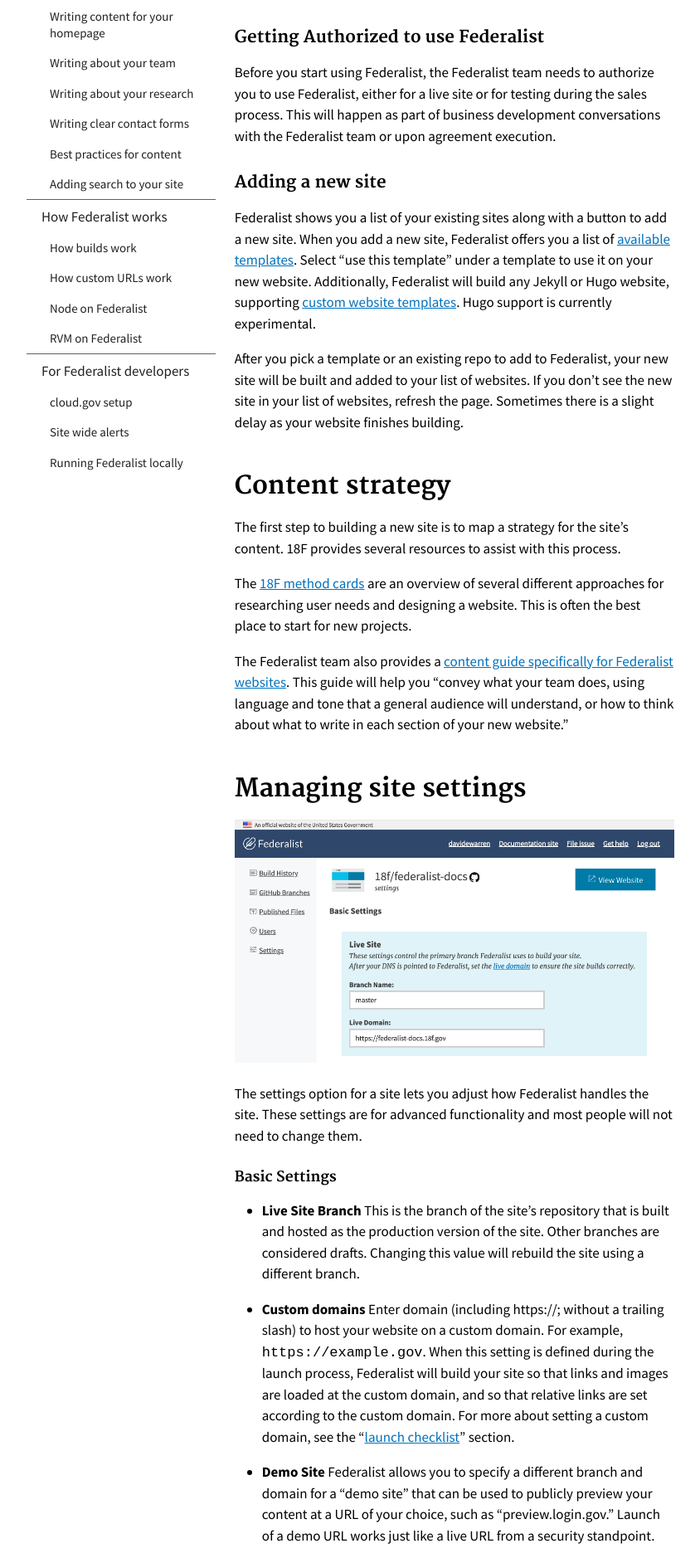
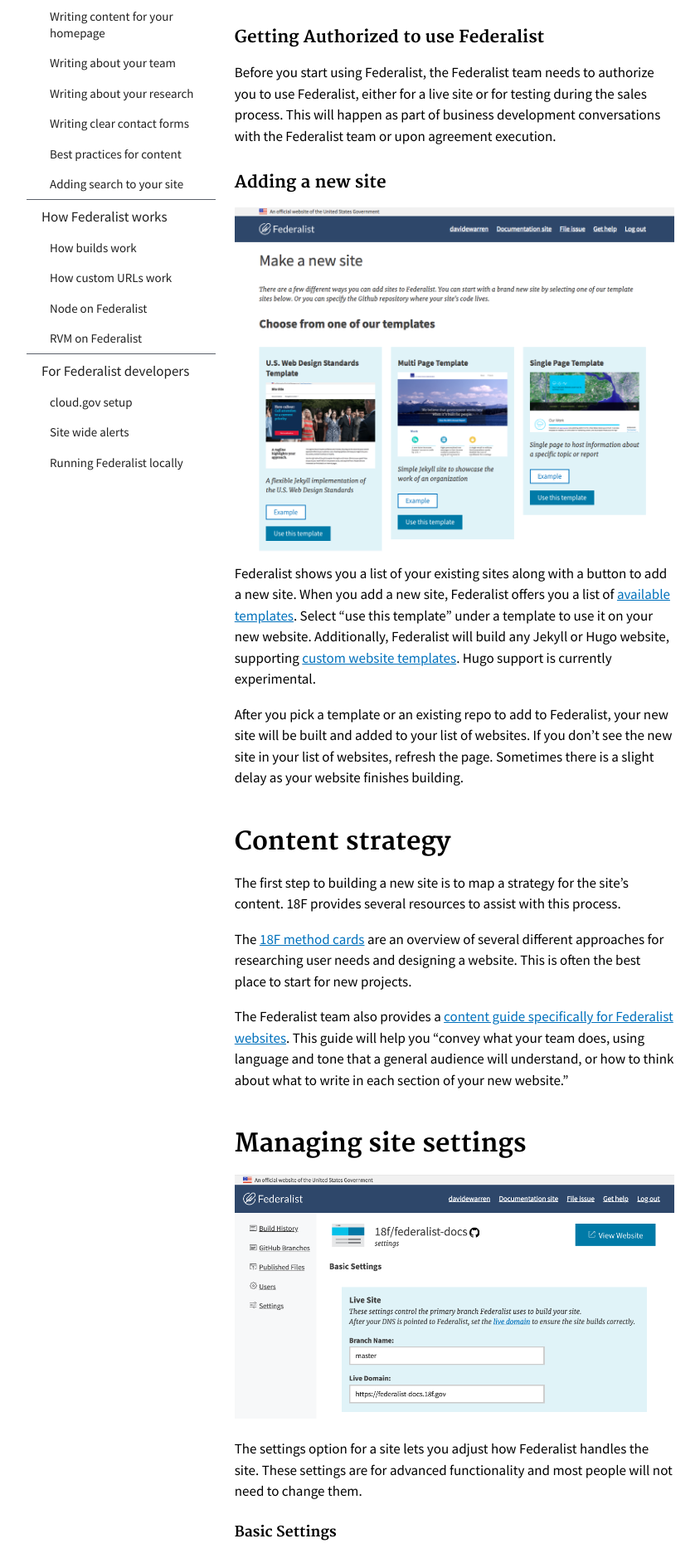
Before and after one commit to Macy-FK/federaliste, a Jekyll site: the page built from pages/using-federalist.md, in a window 1280 px wide. Shown: the part 602-2480 px from the top of the page at 83% size, without its empty margins (118-962 px from the left). Built offline with Jekyll 4.4.1, drawn with Linux system fonts in a browser that asks for light colours; Markdown is read by kramdown in place of the engine named in the settings.

Commit message:
Update using-federalist.md

```diff
--- a/pages/using-federalist.md
+++ b/pages/using-federalist.md
@@ -8,7 +8,7 @@ title: Using Federalist
 Before you start using Federalist, the Federalist team needs to authorize you to use Federalist, either for a live site or for testing during the sales process. This will happen as part of business development conversations with the Federalist team or upon agreement execution.
 
 ### Adding a new site
-
+![Federalist Sitelist Screenshot]({{site.baseurl}}/assets/federalist-makesite.png)
 Federalist shows you a list of your existing sites along with a button to add a new site. When you add a new site, Federalist offers you a list of [available templates]({{site.baseurl}}/pages/using-federalist/templates/). Select "use this template" under a template to use it on your new website. Additionally, Federalist will build any Jekyll or Hugo website, supporting [custom website templates]({{site.baseurl}}/pages/custom-templates/). Hugo support is currently experimental.
 
 After you pick a template or an existing repo to add to Federalist, your new site will be built and added to your list of websites. If you don't see the new site in your list of websites, refresh the page. Sometimes there is a slight delay as your website finishes building.
```
